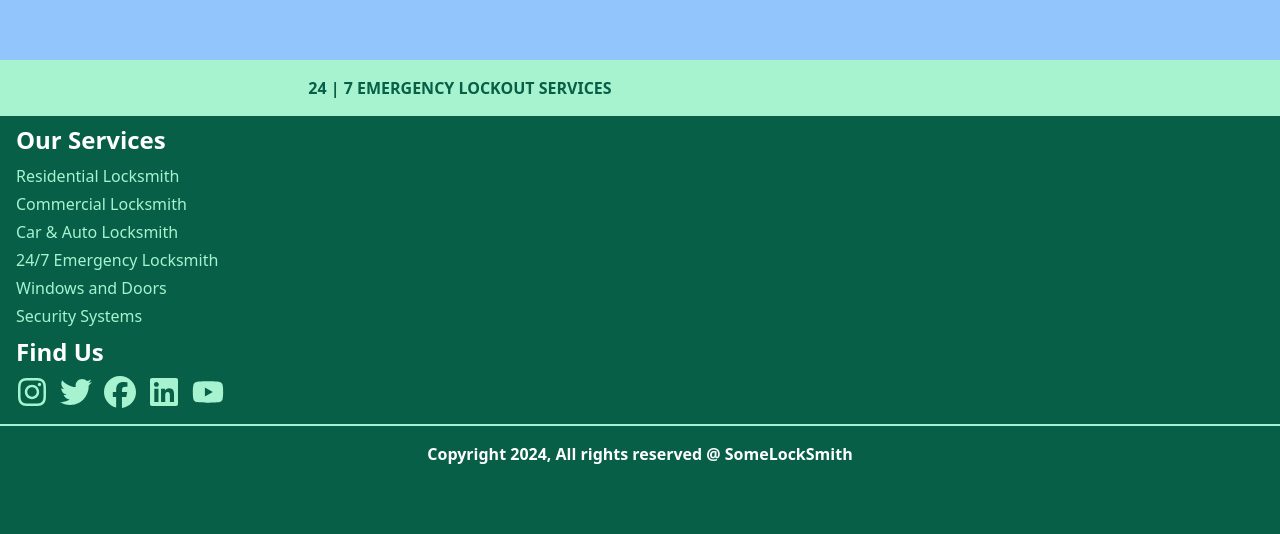
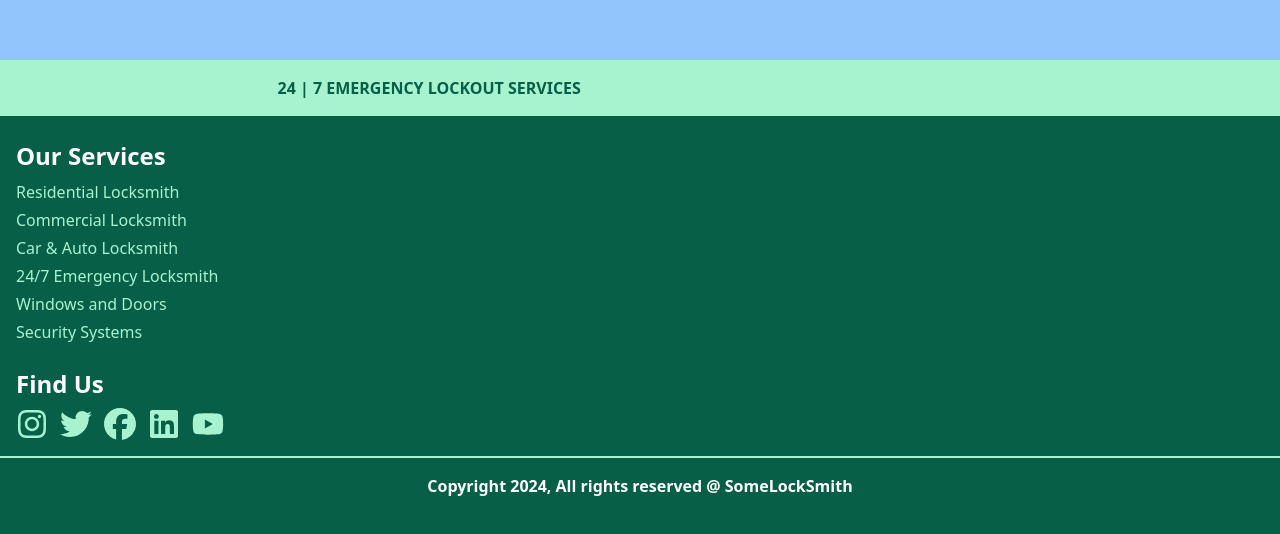
Before and after one commit to bartoccidevs/IQ-Locks, a Next.js app: page / in a window 1280 px wide. Shown: the part 1380-1914 px from the top of the page. Built offline with nearby package versions, Linux system fonts and the light colour scheme.

Commit message:
footer updates

```diff
--- a/components/layout/footer/QuickLinkSection.js
+++ b/components/layout/footer/QuickLinkSection.js
@@ -3,7 +3,7 @@ import CustomImage from "@/components/CustomImage"
 export default function QuickLinkSection() {
     return (
         <div className="quicklink-section px-4">
-            <div>
+            <div className="py-4">
                 <h2 className="text-white text-2xl font-semibold py-2">
                     Our Services
                 </h2>
```
